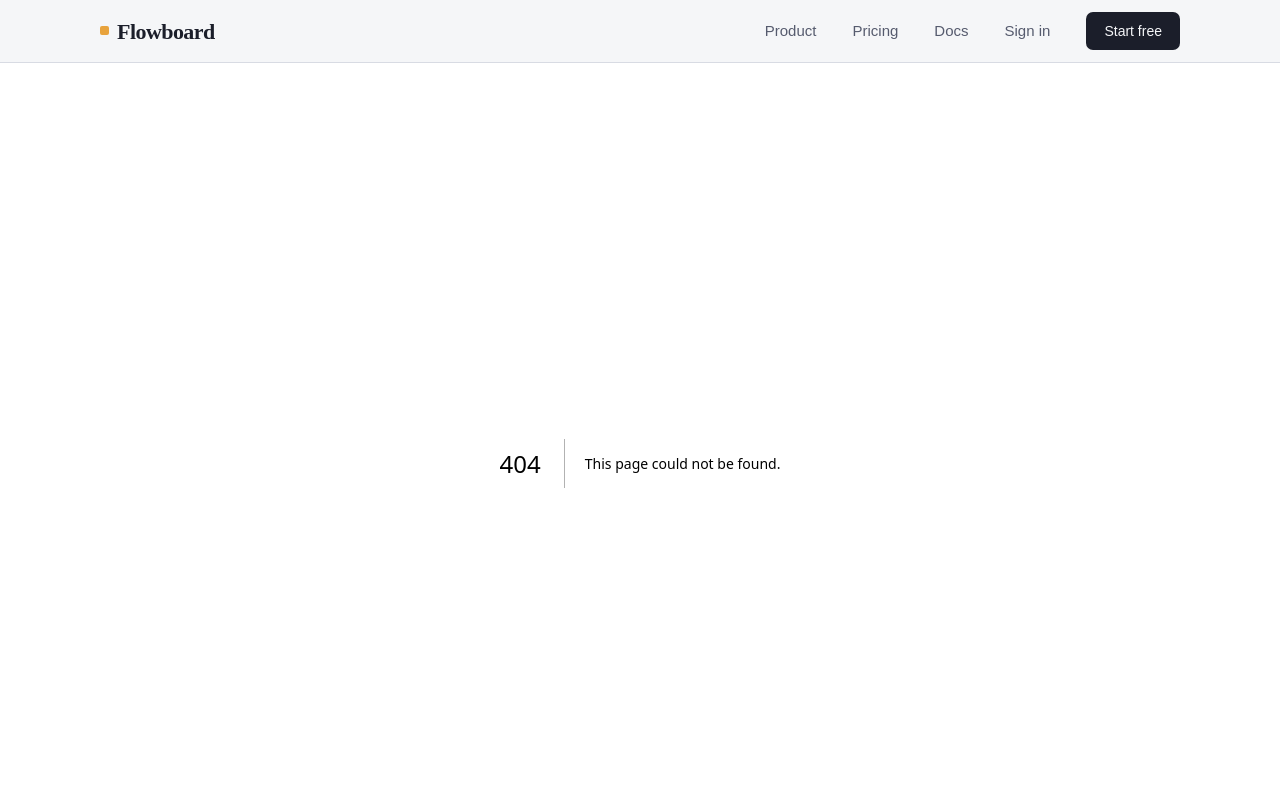
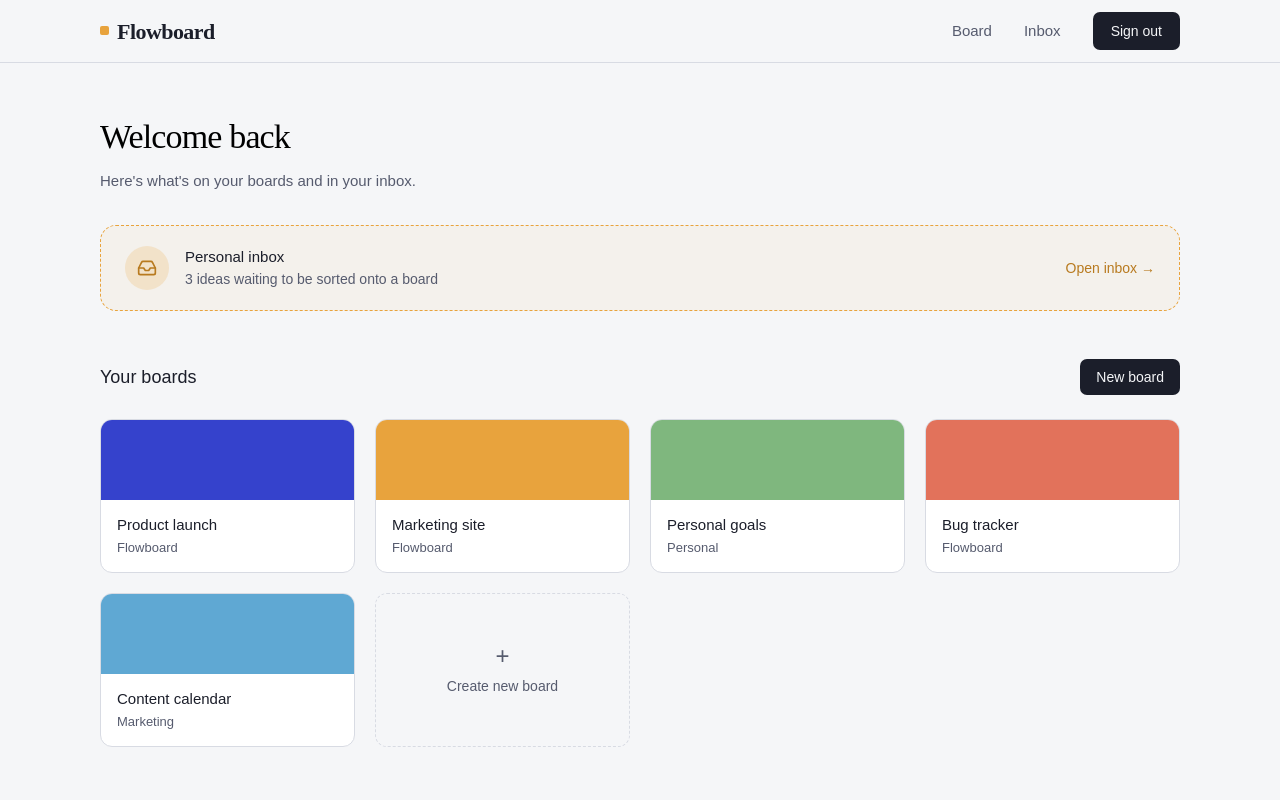
Before and after one commit to sahrishmubarik/Flowboard, a Next.js app: page /dashboard in a window 1280 px wide. Before the commit this address had no page. Shown: the top 800 px of the page. Built offline with nearby package versions, Linux system fonts and the light colour scheme.

Commit message:
feat(dashboard): add dashboard navigation and header

```diff
--- a/src/app/auth/reset-password/page.tsx
+++ b/src/app/auth/reset-password/page.tsx
@@ -111,7 +111,6 @@ const onSubmit = (
   mutation.mutate(data);
 };
   return (
-    <div className="flex w-full items-center justify-center bg-zinc-50 px-4 min-h-screen">
       <div className="w-full max-w-md rounded-xl border border-zinc-200 bg-white p-8 shadow-md">
 
         {/* Heading */}
--- /dev/null
+++ b/src/app/dashboard/page.tsx
@@ -0,0 +1,141 @@
+import Link from "next/link";
+
+// Placeholder data — replace with real data fetched via Drizzle
+// (Server Component, so this can later become an `await db.query...` call)
+const inboxCount = 3;
+
+const boards = [
+  {
+    id: "1",
+    title: "Product launch",
+    workspace: "Flowboard",
+    color: "var(--indigo)",
+  },
+  {
+    id: "2",
+    title: "Marketing site",
+    workspace: "Flowboard",
+    color: "var(--amber)",
+  },
+  {
+    id: "3",
+    title: "Personal goals",
+    workspace: "Personal",
+    color: "var(--sage)",
+  },
+  {
+    id: "4",
+    title: "Bug tracker",
+    workspace: "Flowboard",
+    color: "var(--coral)",
+  },
+  {
+    id: "5",
+    title: "Content calendar",
+    workspace: "Marketing",
+    color: "var(--sky)",
+  },
+];
+
+export default function DashboardPage() {
+  return (
+    <div className="min-h-screen bg-[var(--paper)]">
+      <div className="mx-auto max-w-[1160px] px-6 py-12 md:px-10">
+        {/* Greeting */}
+        <div>
+          <h1
+            className="text-[28px] font-medium tracking-tight md:text-[34px]"
+            style={{ fontFamily: "var(--font-display)" }}
+          >
+            Welcome back
+          </h1>
+          <p className="mt-2 text-[15px] text-[var(--ink-soft)]">
+            Here&apos;s what&apos;s on your boards and in your inbox.
+          </p>
+        </div>
+
+        {/* Inbox summary card */}
+        <Link
+          href="/dashboard/inbox"
+          className="mt-8 flex items-center justify-between rounded-2xl border border-dashed border-[var(--amber)] bg-[var(--amber)]/[0.06] px-6 py-5 transition-colors hover:bg-[var(--amber)]/[0.1]"
+        >
+          <div className="flex items-center gap-4">
+            <div className="flex h-11 w-11 items-center justify-center rounded-full bg-[var(--amber)]/20 text-[var(--amber-deep)]">
+              <svg
+                width="20"
+                height="20"
+                viewBox="0 0 24 24"
+                fill="none"
+                stroke="currentColor"
+                strokeWidth="2"
+                strokeLinecap="round"
+                strokeLinejoin="round"
+              >
+                <path d="M22 12h-6l-2 3h-4l-2-3H2" />
+                <path d="M5.45 5.11 2 12v6a2 2 0 0 0 2 2h16a2 2 0 0 0 2-2v-6l-3.45-6.89A2 2 0 0 0 16.76 4H7.24a2 2 0 0 0-1.79 1.11z" />
+              </svg>
+            </div>
+            <div>
+              <p className="text-[15px] font-medium text-[var(--ink)]">
+                Personal inbox
+              </p>
+              <p className="text-sm text-[var(--ink-soft)]">
+                {inboxCount} idea{inboxCount === 1 ? "" : "s"} waiting to be
+                sorted onto a board
+              </p>
+            </div>
+          </div>
+          <span className="text-sm font-medium text-[var(--amber-deep)]">
+            Open inbox →
+          </span>
+        </Link>
+
+        {/* Boards header */}
+        <div className="mt-12 flex items-center justify-between">
+          <h2 className="text-lg font-medium text-[var(--ink)]">
+            Your boards
+          </h2>
+          <Link
+            href="/dashboard/boards/new"
+            className="rounded-[7px] bg-[var(--ink)] px-4 py-2 text-sm font-medium text-[var(--paper)] transition-opacity hover:opacity-90"
+          >
+            New board
+          </Link>
+        </div>
+
+        {/* Boards grid */}
+        <div className="mt-6 grid grid-cols-1 gap-5 sm:grid-cols-2 lg:grid-cols-3 xl:grid-cols-4">
+          {boards.map((board) => (
+            <Link
+              key={board.id}
+              href={`/dashboard/workspaces/${board.workspace}/boards/${board.id}`}
+              className="group overflow-hidden rounded-xl border border-[var(--mist)] bg-[var(--paper-raised)] transition-shadow hover:shadow-lg"
+            >
+              <div
+                className="h-20 w-full transition-transform duration-300 group-hover:scale-[1.03]"
+                style={{ backgroundColor: board.color }}
+              />
+              <div className="px-4 py-3.5">
+                <p className="text-[15px] font-medium text-[var(--ink)]">
+                  {board.title}
+                </p>
+                <p className="mt-0.5 text-[13px] text-[var(--ink-soft)]">
+                  {board.workspace}
+                </p>
+              </div>
+            </Link>
+          ))}
+
+          {/* Create board card */}
+          <Link
+            href="/dashboard/boards/new"
+            className="flex min-h-[128px] flex-col items-center justify-center gap-2 rounded-xl border border-dashed border-[var(--mist)] text-[var(--ink-soft)] transition-colors hover:border-[var(--indigo)] hover:text-[var(--indigo)]"
+          >
+            <span className="text-2xl leading-none">+</span>
+            <span className="text-sm font-medium">Create new board</span>
+          </Link>
+        </div>
+      </div>
+    </div>
+  );
+}
--- a/src/components/Footer.tsx
+++ b/src/components/Footer.tsx
@@ -38,7 +38,7 @@ export default function Footer() {
           <div className="mx-auto max-w-[1160px] px-6 py-14 md:px-10">
 
 
-          <div className="flex flex-col gap-12 md:flex-row md:justify-between">
+          <div className="flex flex-col gap-12 md:flex-row md:justify-between ">
           {/* Logo + tagline */}
           <div className="max-w-xs">
             <Link href="/" className="flex items-center gap-2">
@@ -89,7 +89,7 @@ export default function Footer() {
     ${
       isAuthPage
         ? "flex items-center justify-center"
-        : "flex sm:flex-row sm:items-center sm:justify-between"
+        : "flex sm:flex-row sm:items-center sm:justify-between px-12"
     }
   `}
 >
--- a/src/components/Header.tsx
+++ b/src/components/Header.tsx
@@ -1,10 +1,9 @@
-
 "use client";
 
 import { useState } from "react";
 import Link from "next/link";
 import { Menu, X } from "lucide-react";
-import { usePathname } from "next/navigation";
+import { usePathname, useRouter } from "next/navigation";
 
 const navLinks = [
   { label: "Product", href: "/product" },
@@ -15,14 +14,22 @@ const navLinks = [
 export default function Header() {
   const [open, setOpen] = useState(false);
   const pathName = usePathname();
+  const router = useRouter();
 
   const isAuthPage =
     pathName === "/register" ||
     pathName === "/login" ||
     pathName === "/auth/register" ||
     pathName === "/auth/login" ||
-    pathName ===  "/auth/forget-password "||
-    pathName === "/auth/reset-password " ;
+    pathName === "/auth/forget-password" ||
+    pathName === "/auth/reset-password";
+
+  const isDashboard = pathName.startsWith("/dashboard");
+
+  const handleSignOut = () => {
+    sessionStorage.removeItem("token");
+    router.replace("/auth/login");
+  };
 
   return (
     <header className="border-b border-[var(--mist)] bg-[var(--paper)]">
@@ -42,15 +49,59 @@ export default function Header() {
             Flowboard
           </span>
         </Link>
+
+        {/* Auth page tagline */}
         {isAuthPage && (
-  <p className=" ml-12 justify-center text-gray-400">
+          <p className="ml-12 justify-center text-gray-400">
             A place to catch ideas
           </p>
         )}
-        {/* Everything except logo is hidden on auth pages */}
+
+        {/* Header navigation */}
         {!isAuthPage && (
           <>
-            {/* Desktop nav */}
+            {/* Dashboard navigation */}
+            {isDashboard ? (
+              <>
+                {/* Desktop */}
+                <nav className="hidden items-center gap-8 md:flex">
+                  <Link
+                    href="/dashboard"
+                    className="text-[15px] text-[var(--ink-soft)] transition-colors hover:text-[var(--ink)]"
+                  >
+                    Board
+                  </Link>
+
+                  <Link
+                    href="/dashboard/inbox"
+                    className="text-[15px] text-[var(--ink-soft)] transition-colors hover:text-[var(--ink)]"
+                  >
+                    Inbox
+                  </Link>
+
+                  <button
+                    type="button"
+                    onClick={handleSignOut}
+                    className="rounded-[7px] bg-[var(--ink)] px-[18px] py-[9px] text-sm font-medium text-[var(--paper)] transition-opacity hover:opacity-90"
+                  >
+                    Sign out
+                  </button>
+                </nav>
+
+                {/* Mobile */}
+                <button
+                  type="button"
+                  aria-label={open ? "Close menu" : "Open menu"}
+                  aria-expanded={open}
+                  onClick={() => setOpen((prev) => !prev)}
+                  className="flex h-9 w-9 items-center justify-center rounded-md text-[var(--ink)] md:hidden"
+                >
+                  {open ? <X size={22} /> : <Menu size={22} />}
+                </button>
+              </>
+            ) : (
+              <>
+                {/* Public navigation */}
                 <nav className="hidden items-center gap-9 md:flex">
                   {navLinks.map((link) => (
                     <Link
@@ -89,10 +140,41 @@ export default function Header() {
                 </button>
               </>
             )}
+          </>
+        )}
       </div>
 
-      {/* Mobile nav panel */}
-      {!isAuthPage && open && (
+      {/* Mobile dashboard menu */}
+      {!isAuthPage && isDashboard && open && (
+        <nav className="flex flex-col gap-1 border-t border-[var(--mist)] px-6 py-4 md:hidden">
+          <Link
+            href="/dashboard"
+            onClick={() => setOpen(false)}
+            className="rounded-md px-2 py-2.5 text-[15px] text-[var(--ink-soft)] hover:bg-[var(--paper-raised)] hover:text-[var(--ink)]"
+          >
+            Board
+          </Link>
+
+          <Link
+            href="/dashboard/inbox"
+            onClick={() => setOpen(false)}
+            className="rounded-md px-2 py-2.5 text-[15px] text-[var(--ink-soft)] hover:bg-[var(--paper-raised)] hover:text-[var(--ink)]"
+          >
+            Inbox
+          </Link>
+
+          <button
+            type="button"
+            onClick={handleSignOut}
+            className="mt-2 rounded-[7px] bg-[var(--ink)] px-[18px] py-[10px] text-center text-sm font-medium text-[var(--paper)]"
+          >
+            Sign out
+          </button>
+        </nav>
+      )}
+
+      {/* Mobile public menu */}
+      {!isAuthPage && !isDashboard && open && (
         <nav className="flex flex-col gap-1 border-t border-[var(--mist)] px-6 py-4 md:hidden">
           {navLinks.map((link) => (
             <Link
@@ -106,7 +188,7 @@ export default function Header() {
           ))}
 
           <Link
-            href="/login"
+            href="/auth/login"
             onClick={() => setOpen(false)}
             className="rounded-md px-2 py-2.5 text-[15px] text-[var(--ink-soft)] hover:bg-[var(--paper-raised)] hover:text-[var(--ink)]"
           >
```
Lines whose indentation alone changed are shown as unchanged.
